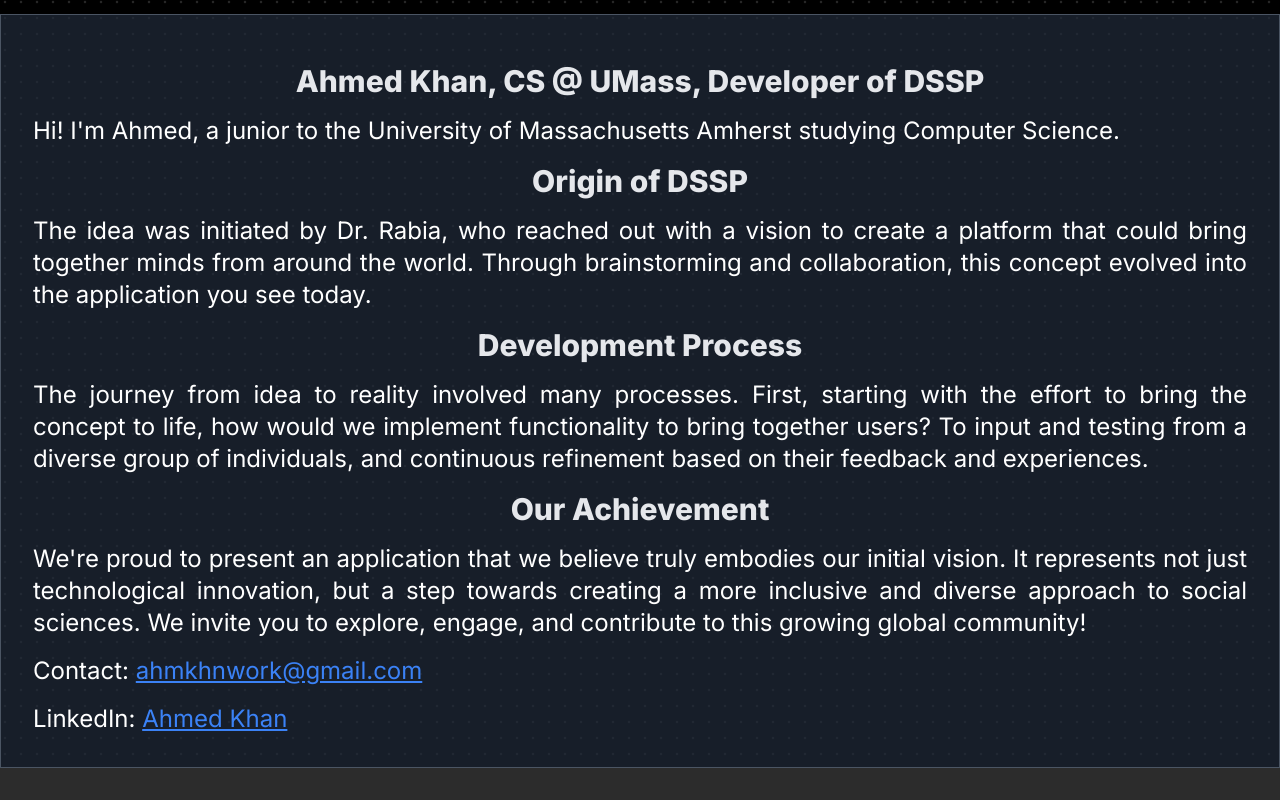
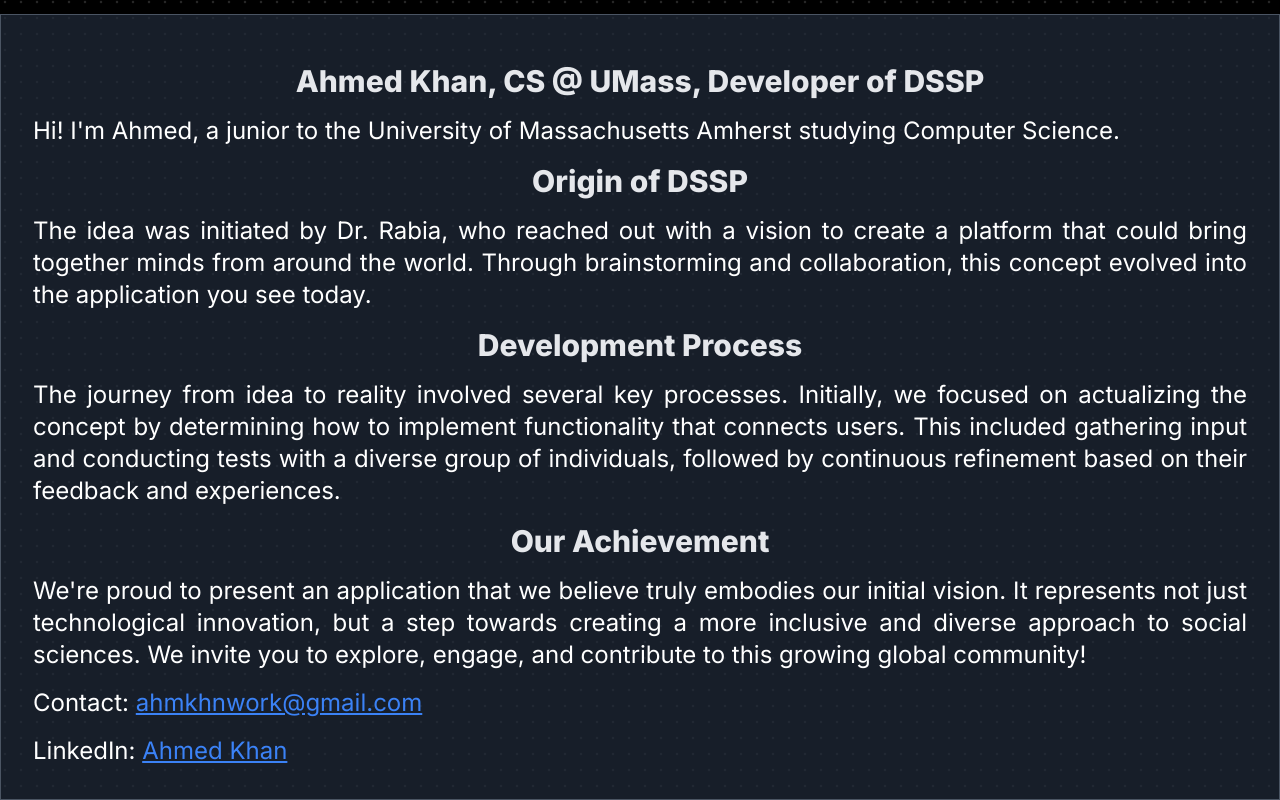
Before and after one commit to ahmkhn/dsspp, a Next.js app in the folder dssp/: page /about in a window 1280 px wide. Shown: the part 1619-2419 px from the top of the page. Before the commit the page ends 2387 px from the top, so only its background shows below. Built offline with nearby package versions, Linux system fonts and the light colour scheme.

Commit message:
add: another about page update

```diff
--- a/dssp/app/about/page.tsx
+++ b/dssp/app/about/page.tsx
@@ -83,7 +83,7 @@ export default async function About() {
             Development Process
             </h1>
             <p className="mt-4 text-base sm:text-lg md:text-xl lg:text-2xl">
-            The journey from idea to reality involved many processes. First, starting with the effort to bring the concept to life, how would we implement functionality to bring together users? To input and testing from a diverse group of individuals, and continuous refinement based on their feedback and experiences.
+            The journey from idea to reality involved several key processes. Initially, we focused on actualizing the concept by determining how to implement functionality that connects users. This included gathering input and conducting tests with a diverse group of individuals, followed by continuous refinement based on their feedback and experiences.
             </p>
             <h1 className="mt-4 font-extrabold  text-lg sm:text-xl md:text-2xl lg:text-3xl text-gray-200 leading-relaxed text-center">
             Our Achievement
```
